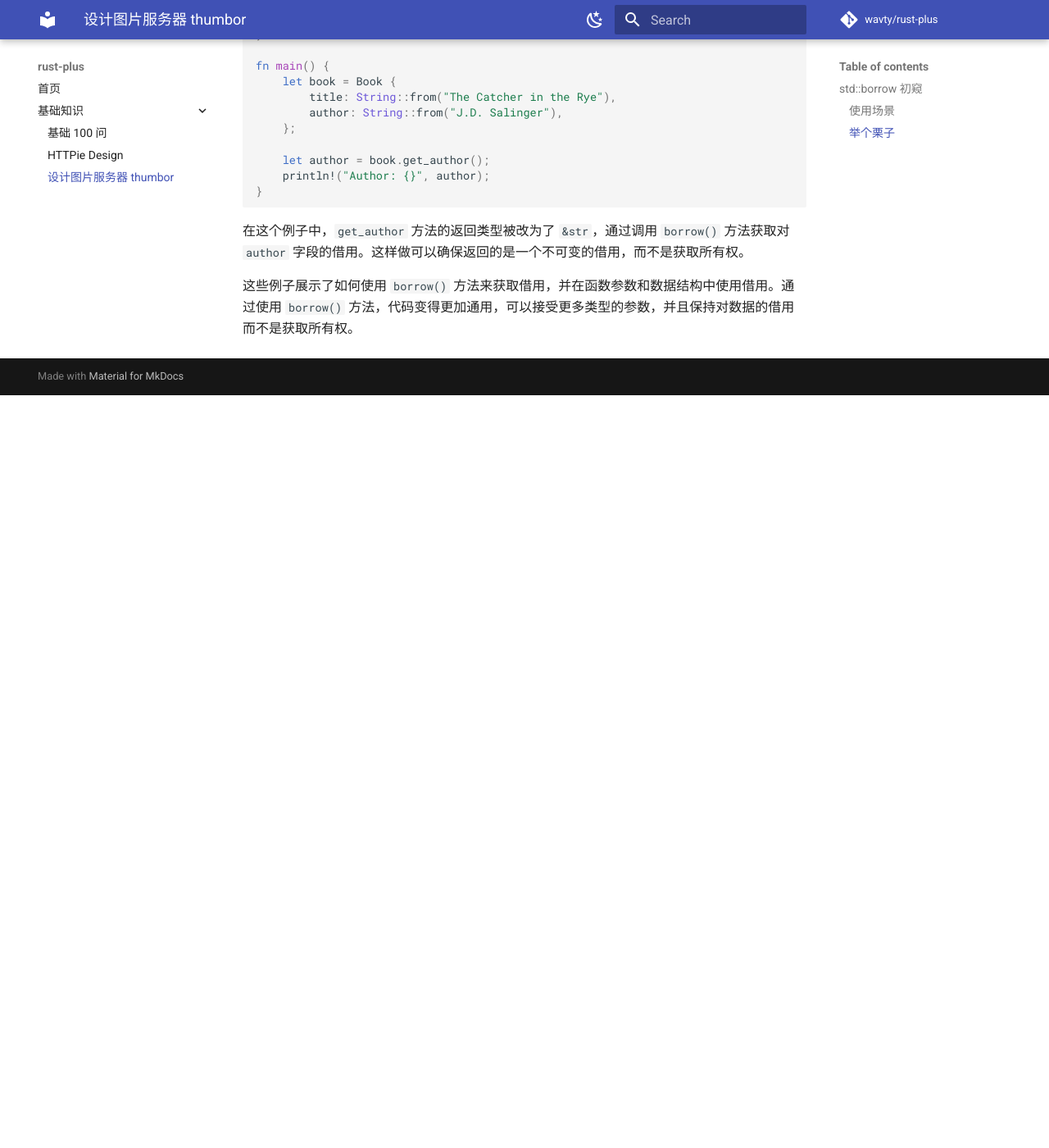
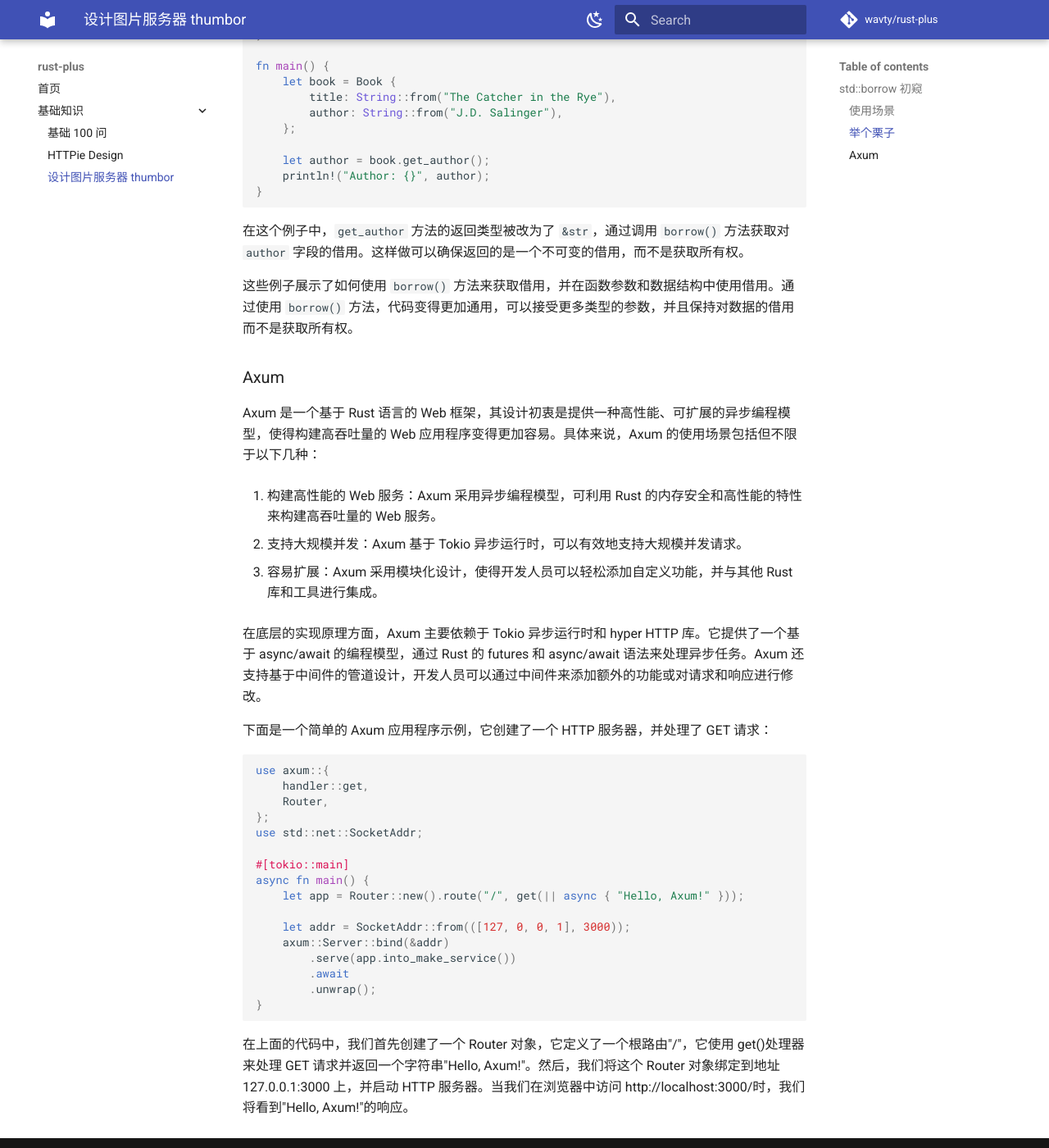
Before and after one commit to wavty/rust-plus, an MkDocs documentation site: the page built from docs/concepts/thumbor.md, in a window 1280 px wide and 1400 px high, scrolled down 1623 px. Shown: the whole window at 82% size. Built offline with MkDocs 1.6.1 and Material for MkDocs 9.7.7, drawn with Linux system fonts in a browser that asks for light colours; comment, search, counter and statistics services are not loaded; before the commit the page ends 2105 px from its top, so only the background shows below that.

Commit message:
know axum

````diff
--- a/docs/concepts/thumbor.md
+++ b/docs/concepts/thumbor.md
@@ -56,3 +56,38 @@ fn main() {
 在这个例子中，`get_author` 方法的返回类型被改为了 `&str`，通过调用 `borrow()` 方法获取对 `author` 字段的借用。这样做可以确保返回的是一个不可变的借用，而不是获取所有权。
 
 这些例子展示了如何使用 `borrow()` 方法来获取借用，并在函数参数和数据结构中使用借用。通过使用 `borrow()` 方法，代码变得更加通用，可以接受更多类型的参数，并且保持对数据的借用而不是获取所有权。
+
+### Axum
+
+Axum 是一个基于 Rust 语言的 Web 框架，其设计初衷是提供一种高性能、可扩展的异步编程模型，使得构建高吞吐量的 Web 应用程序变得更加容易。具体来说，Axum 的使用场景包括但不限于以下几种：
+
+1. 构建高性能的 Web 服务：Axum 采用异步编程模型，可利用 Rust 的内存安全和高性能的特性来构建高吞吐量的 Web 服务。
+
+2. 支持大规模并发：Axum 基于 Tokio 异步运行时，可以有效地支持大规模并发请求。
+
+3. 容易扩展：Axum 采用模块化设计，使得开发人员可以轻松添加自定义功能，并与其他 Rust 库和工具进行集成。
+
+在底层的实现原理方面，Axum 主要依赖于 Tokio 异步运行时和 hyper HTTP 库。它提供了一个基于 async/await 的编程模型，通过 Rust 的 futures 和 async/await 语法来处理异步任务。Axum 还支持基于中间件的管道设计，开发人员可以通过中间件来添加额外的功能或对请求和响应进行修改。
+
+下面是一个简单的 Axum 应用程序示例，它创建了一个 HTTP 服务器，并处理了 GET 请求：
+
+```rust
+use axum::{
+    handler::get,
+    Router,
+};
+use std::net::SocketAddr;
+
+#[tokio::main]
+async fn main() {
+    let app = Router::new().route("/", get(|| async { "Hello, Axum!" }));
+
+    let addr = SocketAddr::from(([127, 0, 0, 1], 3000));
+    axum::Server::bind(&addr)
+        .serve(app.into_make_service())
+        .await
+        .unwrap();
+}
+```
+
+在上面的代码中，我们首先创建了一个 Router 对象，它定义了一个根路由"/"，它使用 get()处理器来处理 GET 请求并返回一个字符串"Hello, Axum!"。然后，我们将这个 Router 对象绑定到地址 127.0.0.1:3000 上，并启动 HTTP 服务器。当我们在浏览器中访问 http://localhost:3000/时，我们将看到"Hello, Axum!"的响应。
````
Also changed, not shown: 1 other file.
